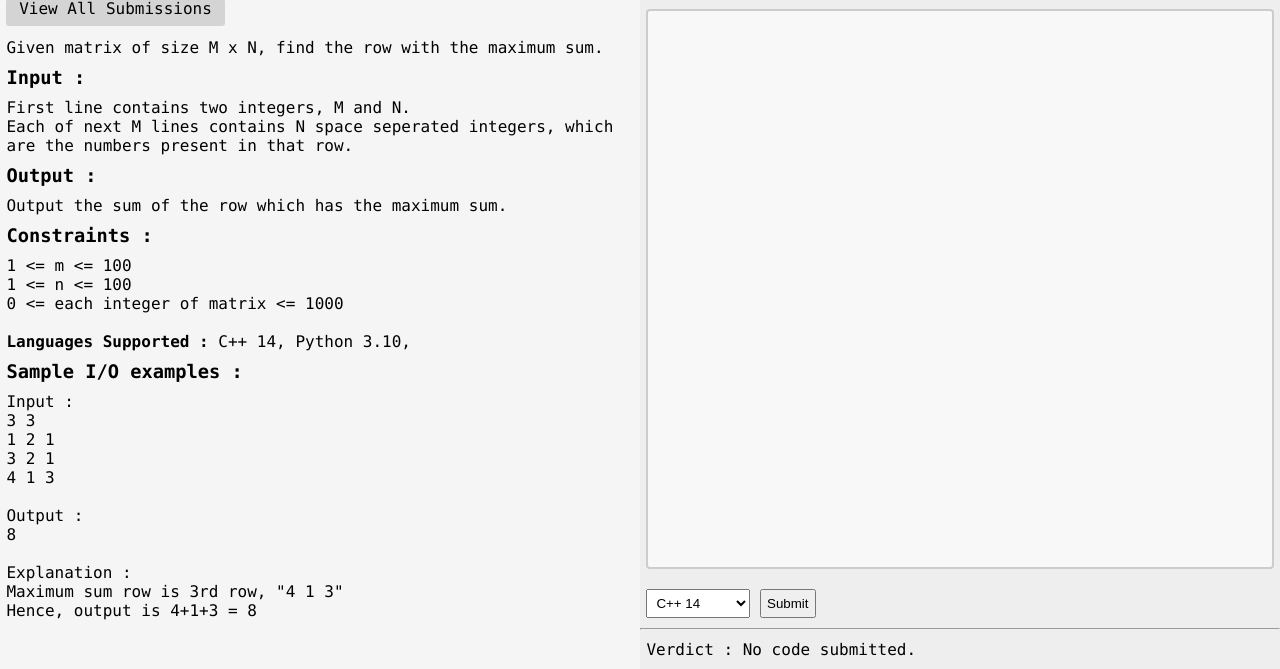
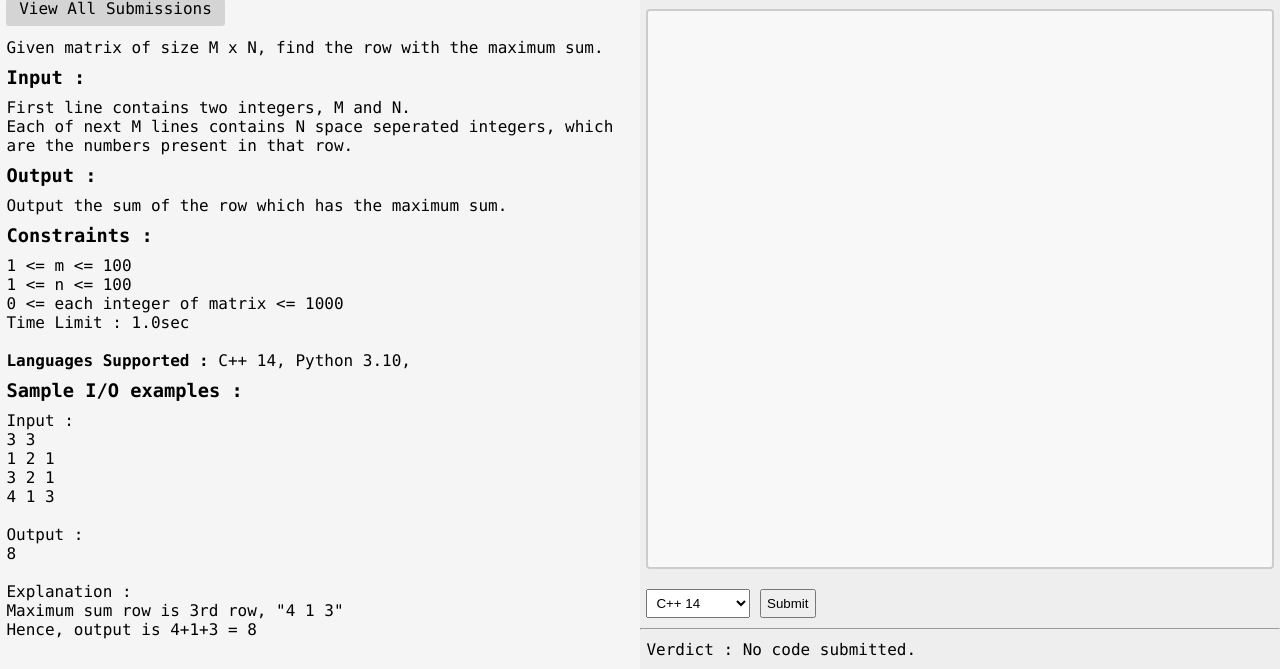
Before and after one commit to nitin12384/online_judge, a Django app: page /problem/1 in a window 1280 px wide. Shown: the part 165-834 px from the top of the page. Run offline with Django 4.2, Linux system fonts and the light colour scheme; data comes from the database, SQL or seed files in the repository.

Commit message:
show Time Limit in problem detail page

```diff
--- a/oj_django_project/problems/templates/problems/detail_submit.html
+++ b/oj_django_project/problems/templates/problems/detail_submit.html
@@ -67,6 +67,7 @@
             <div id="problem-constraints">
                 <h3>Constraints : </h3>
                 <p>{{constraints|linebreaksbr}}</p>
+                Time Limit : {{problem.time_limit}}sec
             </div>
             <div id="problem-languages">
                 <br />
```
